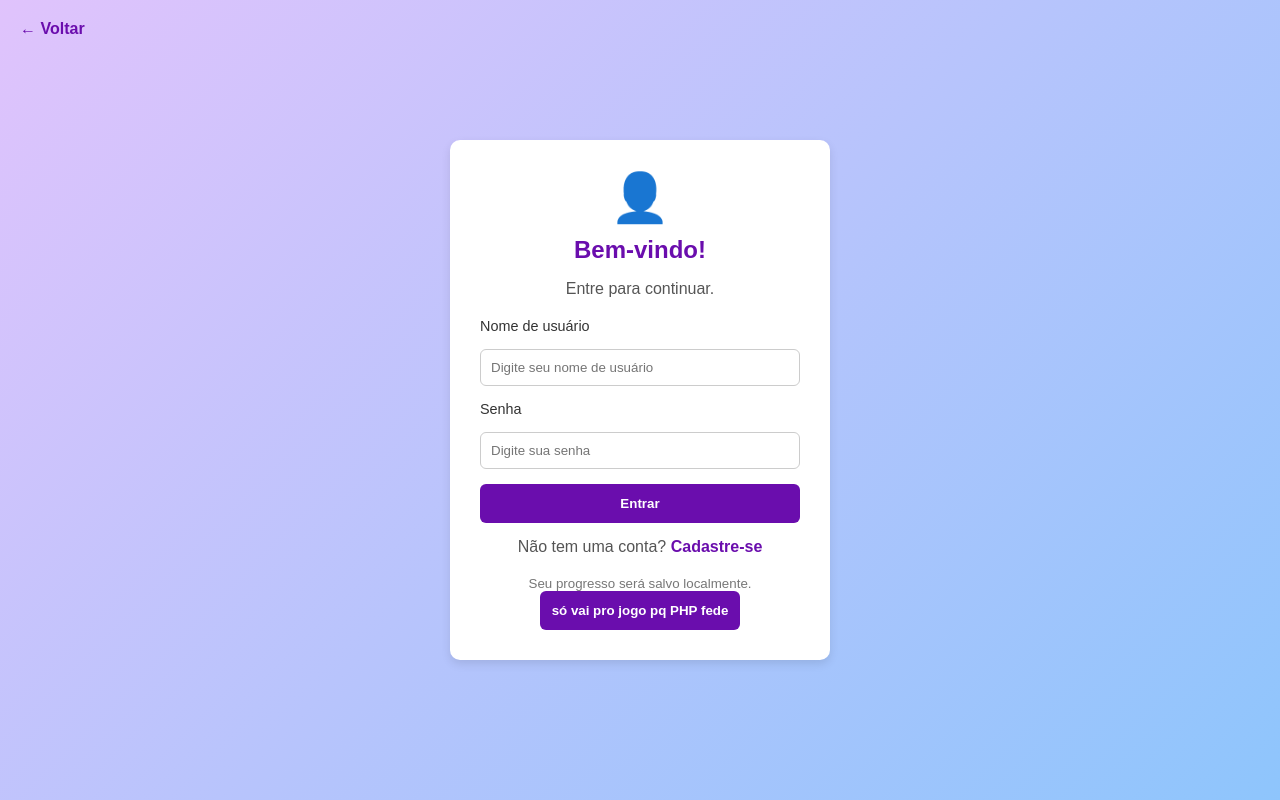
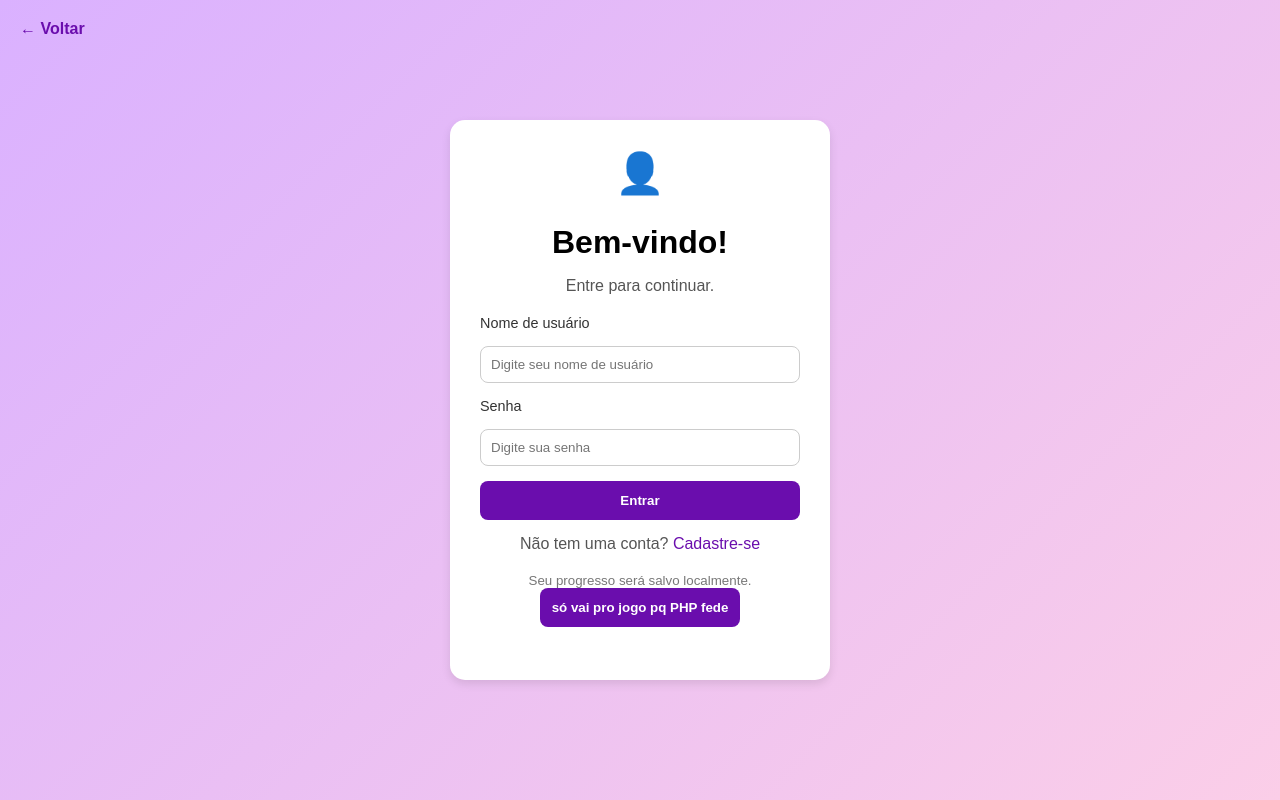
Before and after one commit to laladrack/TrabalhoPratico.WebI.26-1_Alex, a PHP site: page /login/login.html in a window 1280 px wide. Run offline with PHP 8.4, Linux system fonts and the light colour scheme.

Commit message:
Update login.css

```diff
--- a/login/css/login.css
+++ b/login/css/login.css
@@ -2,7 +2,7 @@ body {
   font-family: Arial, sans-serif;
   margin: 0;
   padding: 0;
-  background: linear-gradient(135deg, #e0c3fc, #8ec5fc);
+  background: linear-gradient(135deg, #dab1ff, #fbcee8);
   display: flex;
   flex-direction: column;
   align-items: center;
@@ -24,21 +24,22 @@ body {
 
 .card {
   background: #fff;
-  border-radius: 10px;
+  border-radius: 15px;
   padding: 30px;
   width: 320px;
   box-shadow: 0 4px 10px rgba(0,0,0,0.1);
   text-align: center;
+  height: 500px;
 }
 
 .icon {
-  font-size: 3rem;
+  font-size: 2.5rem;
   margin-bottom: 10px;
 }
 
 .card h2 {
-  margin: 10px 0;
-  color: #6a0dad;
+    margin-bottom: 10px;
+    font-size: 2rem;
 }
 
 .card p {
@@ -61,7 +62,7 @@ label {
 input {
   padding: 10px;
   border: 1px solid #ccc;
-  border-radius: 6px;
+  border-radius: 8px;
 }
 
 button {
@@ -69,13 +70,13 @@ button {
   background: #6a0dad;
   color: #fff;
   border: none;
-  border-radius: 6px;
+  border-radius: 8px;
   font-weight: bold;
   cursor: pointer;
 }
 
 button:hover {
-  background: #4b0082;
+  background: #6a0dad;
 }
 
 .link {
@@ -85,7 +86,6 @@ button:hover {
 .link a {
   color: #6a0dad;
   text-decoration: none;
-  font-weight: bold;
 }
 
 small {
```
